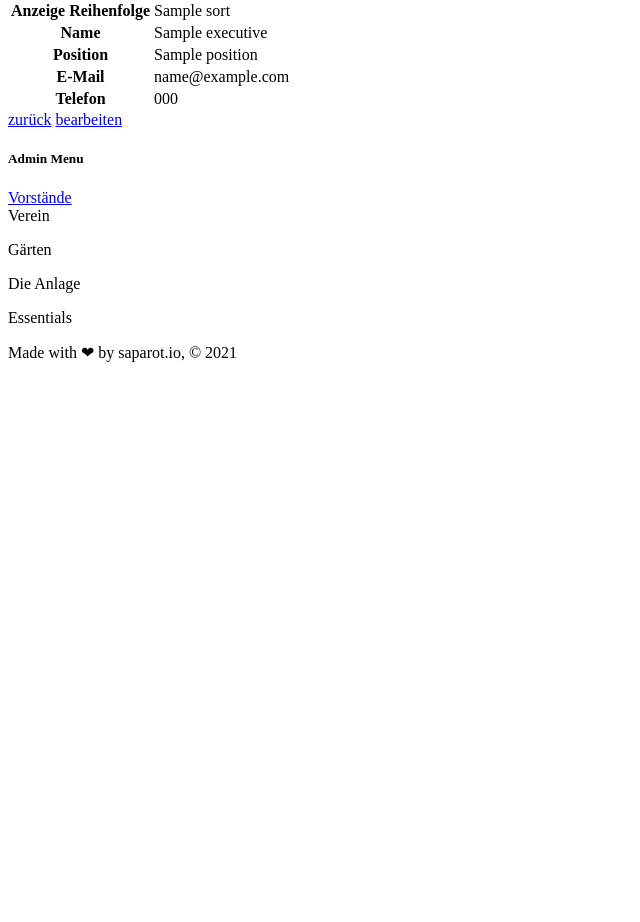
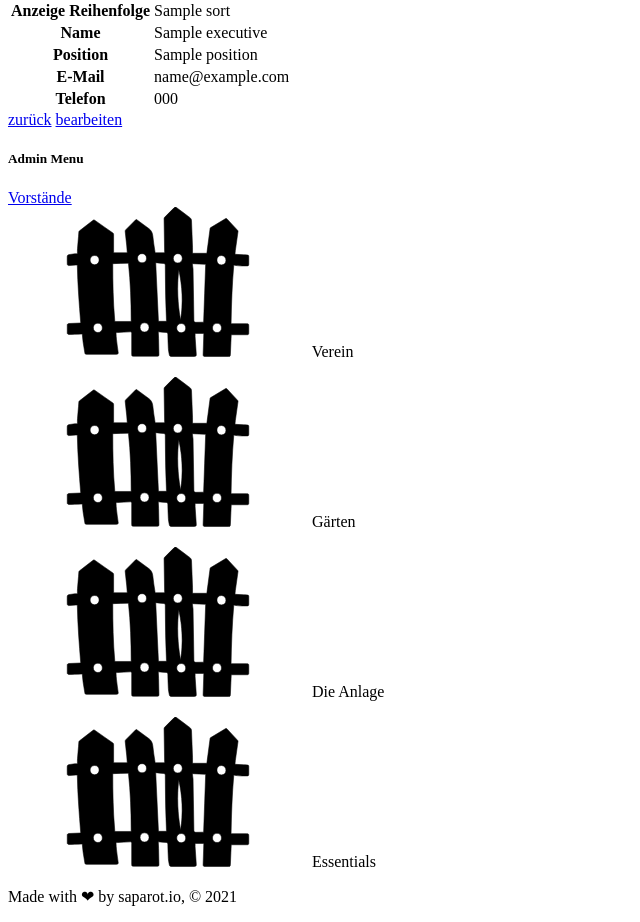
Before and after one commit to saparot/kgv-oedenberger, a Symfony app: template templates/administration/executive/show.html.twig in a window 1280 px wide. Shown: the part 219-1141 px from the top of the page, without its empty margins (0-640 px from the left). Before the commit the page ends 581 px from the top, so only its background shows below. Run offline with Twig, Linux system fonts and the light colour scheme; the template is opened without the code that fills it: most values are stand-ins (such as "Sample title", 1, 10 or a date in 2020); some libraries are stand-ins or nearby versions.

Commit message:
footer refinement

```diff
--- a/templates/layout/footer.html.twig
+++ b/templates/layout/footer.html.twig
@@ -1,51 +1,10 @@
 <footer class="footer bg-dark text-white mt-5">
     <div class="container pt-3">
         <div class="row">
-            <div class="col-6 col-md-6 col-lg-3 column">
-                <div class="footer__list-title">Verein</div>
-                <ul class="footer__list-container list-unstyled">
-                    {% for url in urlList.getClub.iterate %}
-                        {% if not url.isSeparator %}
-                            <li><a href="{{ url.getUrl }}">{{ url.getNameDisplay }}</a></li>
-                        {% endif %}
-                    {% endfor %}
-                </ul>
-            </div>
-
-            <div class="col-6 col-lg-3 column text-lg-left text-right">
-                <div class="footer__list-title">Gärten</div>
-                <ul class="footer__list-container list-unstyled">
-                    {% for url in urlList.getGarden.iterate %}
-                        {% if not url.isSeparator %}
-                            <li><a href="{{ url.getUrl }}">{{ url.getNameDisplay }}</a></li>
-                        {% endif %}
-                    {% endfor %}
-
-                </ul>
-            </div>
-
-            <div class="col-6 col-lg-3 column text-lg-left text-right">
-                <div class="footer__list-title">Die Anlage</div>
-                <ul class="footer__list-container list-unstyled">
-                    {% for url in urlList.getArea.iterate %}
-                        {% if not url.isSeparator %}
-                            <li><a href="{{ url.getUrl }}">{{ url.getNameDisplay }}</a></li>
-                        {% endif %}
-                    {% endfor %}
-
-                </ul>
-            </div>
-
-            <div class="col-6 col-lg-3 column">
-                <div class="footer__list-title">Essentials</div>
-                <ul class="footer__list-container list-unstyled">
-                    {% for url in urlList.getEssentials.iterate %}
-                        {% if not url.isSeparator %}
-                            <li><a href="{{ url.getUrl }}">{{ url.getNameDisplay }}</a></li>
-                        {% endif %}
-                    {% endfor %}
-                </ul>
-            </div>
+            {% include 'layout/footer/footerBlock.twig' with {iconName: 'fence', urlList:urlList.getClub.iterate, blockName:'Verein'} %}
+            {% include 'layout/footer/footerBlock.twig' with {iconName: 'fence', urlList:urlList.getGarden.iterate, blockName:'Gärten'} %}
+            {% include 'layout/footer/footerBlock.twig' with {iconName: 'fence', urlList:urlList.getArea.iterate, blockName:'Die Anlage'} %}
+            {% include 'layout/footer/footerBlock.twig' with {iconName: 'fence', urlList:urlList.getEssentials.iterate, blockName:'Essentials'} %}
         </div>
     </div>
     <div class="container pt-5">
--- /dev/null
+++ b/templates/layout/footer/footerBlock.twig
@@ -0,0 +1,10 @@
+<div class="col-6 col-md-6 col-lg-3 column">
+    <div class="footer-list-title">{% include 'layout/icons/garden.twig' with {iconName: iconName} %} {{ blockName }}</div>
+    <ul class="container list-unstyled">
+        {% for url in urlList %}
+            {% if not url.isSeparator %}
+                <li><a href="{{ url.getUrl }}">{{ url.getNameDisplay }}</a></li>
+            {% endif %}
+        {% endfor %}
+    </ul>
+</div>
```
Also changed, not shown: assets/styles/general/footer.scss (+7 -0 lines).
